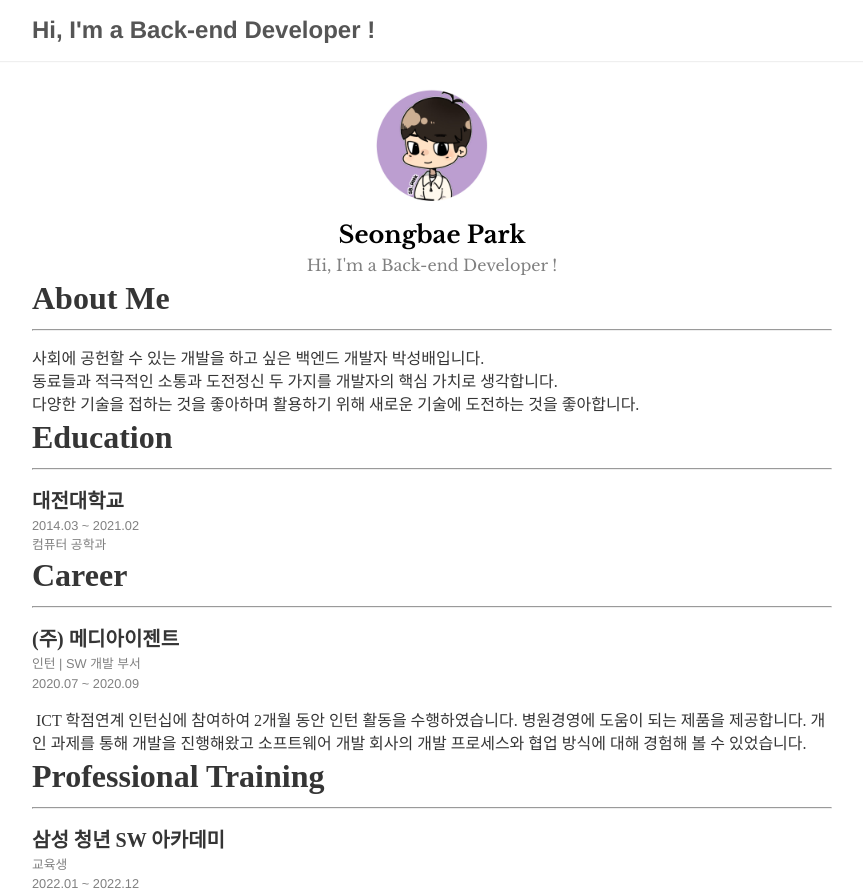
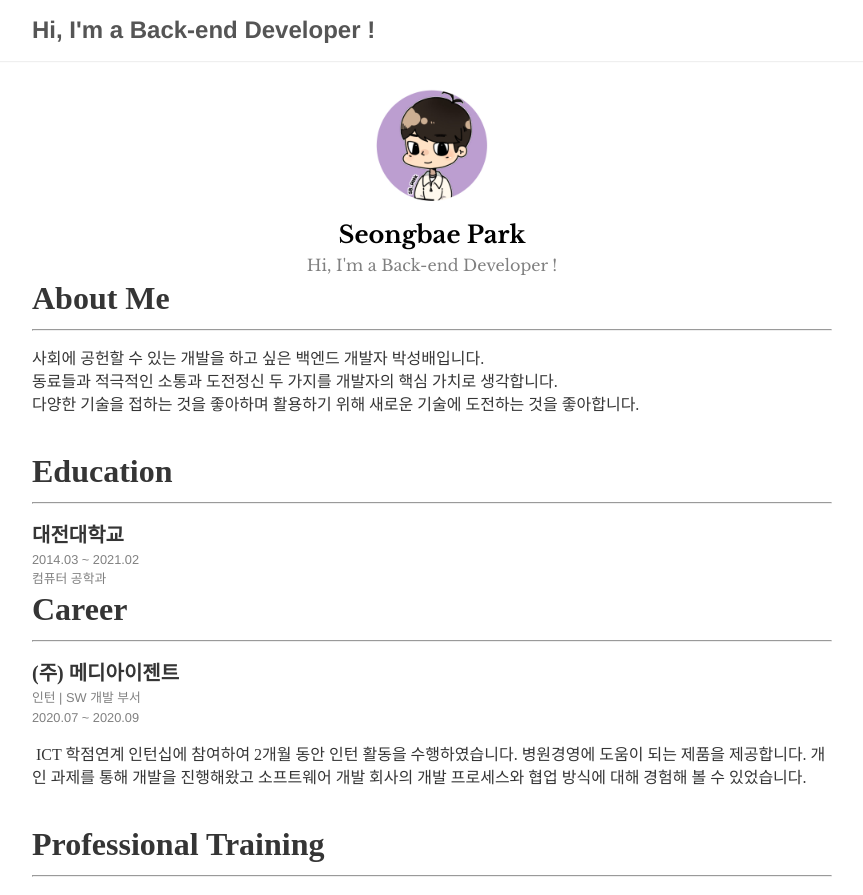
Before and after one commit to Sungbae95/Sungbae95.github.io, a Jekyll site: the page built from index.md, in a window 1280 px wide. Shown: the top 895 px of the page, without its empty margins (208-1071 px from the left). Built offline with Jekyll 4.4.1, drawn with Linux system fonts in a browser that asks for light colours; some web fonts are replaced.

Commit message:
Update index.md

```diff
--- a/index.md
+++ b/index.md
@@ -13,7 +13,7 @@
 동료들과 적극적인 소통과 도전정신 두 가지를 개발자의 핵심 가치로 생각합니다.<br/>
 다양한 기술을 접하는 것을 좋아하며 활용하기 위해 새로운 기술에 도전하는 것을 좋아합니다.<br/>
 </p>
-
+<br/>
 
 <span style="line-height:10px; font-size:200%; font-family: nanumsquare;  font-weight: 800;"> Education </span>
 <hr />
@@ -30,7 +30,7 @@
   병원경영에 도움이 되는 제품을 제공합니다.
   개인 과제를 통해 개발을 진행해왔고 소프트웨어 개발 회사의 개발 프로세스와 협업 방식에 대해 경험해 볼 수 있었습니다.
 </p>
-
+<br/>
 
 <span style="line-height:10px; font-size:200%; font-family: nanumsquare;  font-weight: 800;"> Professional Training </span>
 <hr />
@@ -43,7 +43,7 @@
   6개월동안 기초 코딩 역량을 갖춘 신입 SW 개발자가 되기 위해 SW 필수 지식과 알고리즘 중심의 몰입형 코딩 교육을 이수
   남은 6개월 동안 실무 환경과 동일한 개발방식을 활용하여 실전형 자기주도 프로젝트를 수행해왔습니다.
 </p>
-
+<br/>
 
 <span style="line-height:10px; font-size:200%; font-family: nanumsquare;  font-weight: 800;"> Awards </span>
 <hr />
@@ -53,7 +53,7 @@
 
 <span style="font-size:125%; font-family: nanumsquare;  font-weight: 700;"> <b>삼성 청년 SW 아카데미 자율 프로젝트</b> </span> <br/>
 <span style="font-size:80%; color:gray"> 우수상 | 2위 <br/> 2022.12  </span>
-
+<br/>
 
 <span style="line-height:10px; font-size:200%; font-family: nanumsquare;  font-weight: 800;"> Projects </span>
 <hr />
@@ -62,11 +62,11 @@
 <span style="font-size:80%; color:gray"> 삼성 청년 SW 아카데미 공통 프로젝트<br/> 2022.07 ~ 2022.08  <br/>
 <a href="https://github.com/Sungbae95/SALUS" target="_blank" rel="noopener noreferrer" style="font-family: nanumsquare;">https://github.com/Sungbae95/SALUS</a>
 </span> <br/> <br/>
-<span style="font-size:100%; font-family: nanumsquare;  font-weight: 800;"> <u>프로젝트 소개</u> </span> <br/>
+<span style="font-size:100%; font-family: nanumsquare;  font-weight: 800;"> <u>프로젝트 소개</u> </span>
 <p style="line-height:23px; font-family: nanumsquare;">
   Salus는 매일 발전하는 나를 확인할 수 있고 완료한 운동을 자동으로 기록해주는 IOT 서비스입니다.
 </p>
-<span style="font-size:100%; font-family: nanumsquare;  font-weight: 800;"> <u>주요 개발 내용</u> </span> <br/>
+<span style="font-size:100%; font-family: nanumsquare;  font-weight: 800;"> <u>주요 개발 내용</u> </span>
 <p style="line-height:23px; font-family: nanumsquare;">
   &nbsp;- Node.js Express기반의 REST API 서버 백엔드 개발 <br/>
   &nbsp;- ERD 설계 <br/>
@@ -78,7 +78,7 @@
   &nbsp;- 운동 상세 기록 API 구현<br/>
   &nbsp;- 모바일 목표 시간, 륨(무게) 설정 API 구현<br/>
 </p>
-<span style="font-size:100%; font-family: nanumsquare;  font-weight: 800;"> <u>활용 기술</u> </span> <br/>
+<span style="font-size:100%; font-family: nanumsquare;  font-weight: 800;"> <u>활용 기술</u> </span>
 <p style="line-height:23px; font-family: nanumsquare;">
   &nbsp;- Node.js, Express, Mybatis, Socket.io, MariaDB <br/>
 </p>
@@ -89,11 +89,11 @@
 <span style="font-size:80%; color:gray"> 삼성 청년 SW 아카데미 특화 프로젝트<br/> 2022.08 ~ 2022.10 <br/>
 <a href="https://github.com/Sungbae95/ZZAZO" target="_blank" rel="noopener noreferrer" style="font-family: nanumsquare;">https://github.com/Sungbae95/ZZAZO</a>
 </span> <br/> <br/>
-<span style="font-size:100%; font-family: nanumsquare;  font-weight: 800;"> <u>프로젝트 소개</u> </span> <br/>
+<span style="font-size:100%; font-family: nanumsquare;  font-weight: 800;"> <u>프로젝트 소개</u> </span>
 <p style="line-height:23px; font-family: nanumsquare;">
   빅데이터 기반 주변 장소 추천 서비스입니다.
 </p>
-<span style="font-size:100%; font-weight: 800;"> <u>주요 개발 내용</u> </span> <br/>
+<span style="font-size:100%; font-weight: 800;"> <u>주요 개발 내용</u> </span>
 <p style="line-height:23px; font-family: nanumsquare;">
   &nbsp;- Django기반의 REST API 서버 백엔드 개발 <br/>
   &nbsp;- Cold Start 문제를 해결하기 위해 Python Selenuim 기술을 활용하여 <br/>
@@ -105,7 +105,7 @@
   &nbsp;- Review, 별점 수정 API 구현 <br/>
   &nbsp;- 약속 카드 생성, 수정, 삭제 API 구현 <br/>
 </p>
-<span style="font-size:100%; font-family: nanumsquare;  font-weight: 800;"> <u>활용 기술</u> </span> <br/>
+<span style="font-size:100%; font-family: nanumsquare;  font-weight: 800;"> <u>활용 기술</u> </span>
 <p style="line-height:23px; font-family: nanumsquare;">
   - Django, MariaDB, MongoDB, Selenuim, Djongo, Python <br/>
 </p>
@@ -116,11 +116,11 @@
 <span style="font-size:80%; color:gray"> 삼성 청년 SW 아카데미 자율 프로젝트<br/> 2022.10 ~ 2022.12 <br/>
 <a href="https://github.com/Team-NCT/Selly" target="_blank" rel="noopener noreferrer" style="font-family: nanumsquare;">https://github.com/Team-NCT/Selly</a>
 </span> <br/> <br/>
-<span style="font-size:100%; font-family: nanumsquare;  font-weight: 800;"> <u>프로젝트 소개</u> </span> <br/>
+<span style="font-size:100%; font-family: nanumsquare;  font-weight: 800;"> <u>프로젝트 소개</u> </span>
 <p style="line-height:23px; font-family: nanumsquare;">
   LG U+ 기업 연계 프로젝트입니다.<br/>최근 유행하고 있는 아트테크(Art-Tech) 플랫폼의 NFT 버전입니다.<br/>판매자가 직접 NFT를 올리고 NFT를 여러 사람이 나누어서 공동으로 소유하고 소유 지분을 재판매 할 수 있는 플랫폼입니다.
 </p>
-<span style="font-size:100%; font-family: nanumsquare;  font-weight: 800;"> <u>주요 개발 내용</u> </span> <br/>
+<span style="font-size:100%; font-family: nanumsquare;  font-weight: 800;"> <u>주요 개발 내용</u> </span>
 <p style="line-height:23px; font-family: nanumsquare;">
   &nbsp;- Spring Boot, Node.js Express기반의 REST API 서버 백엔드 개발 <br/>
   &nbsp;- Spring Cloud Eureka, Spring Cloud Gateway, Spring Client Server 기술들을 활용하여<br/>
@@ -138,10 +138,11 @@
   &nbsp;- Profile, User, User Follow, Following API 구현 <br/>
   &nbsp;- 로그인은 Metamask 회원 정보와 Spring Security 기술을 활용하여 구현 <br/>
 </p>
-<span style="font-size:100%;  font-family: nanumsquare;  font-weight: 800;"> <u>활용 기술</u> </span> <br/>
+<span style="font-size:100%;  font-family: nanumsquare;  font-weight: 800;"> <u>활용 기술</u> </span>
 <p style="line-height:23px; font-family: nanumsquare;">
   - Spring Boot, Spring Cloud, Spring Data JPA, Node.js, Web3j, Docker, Jenkins, Nginx, MariaDB <br/>
 </p>
+<br/>
 
 <span style="line-height:10px; font-size:200%; font-family: nanumsquare;  font-weight: 800;"> Skills </span>
 <hr />
@@ -159,7 +160,7 @@
 <p style="line-height:23px; font-family: nanumsquare;">
 Git, Github, Postman, VSCode, Intellij, Jira, Eclipse
 </p>
-
+<br/>
 
 <span style="line-height:10px; font-size:200%; font-family: nanumsquare;  font-weight: 800;"> Contact </span>
 <hr />
```
